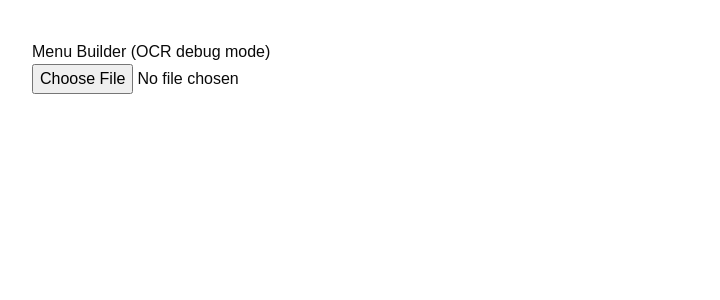
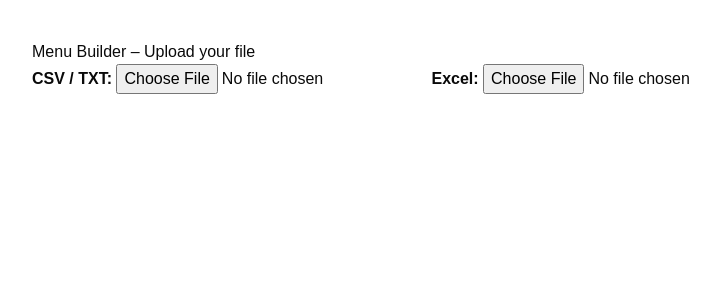
Before and after one commit to armiiinsaber/menulingo, a Next.js app: page /builder in a window 1280 px wide. Shown: the top 300 px of the page, without its empty margins (158-878 px from the left). Built offline with nearby package versions, Linux system fonts and the light colour scheme.

Commit message:
Update page.tsx

```diff
--- a/app/builder/page.tsx
+++ b/app/builder/page.tsx
@@ -1,78 +1,75 @@
 /* eslint-disable */
-/* @ts-nocheck */
 'use client';
 
 import { useState } from 'react';
 import DataGrid from 'react-data-grid';
 import { useRouter } from 'next/navigation';
+import Papa from 'papaparse';
+import * as XLSX from 'xlsx';
 
 export default function Builder() {
   const [rows, setRows] = useState([]);
   const [loading, setLoading] = useState(false);
   const router = useRouter();
 
-  /* ─────────────────────────────────────────────
-     Grid columns
-  ───────────────────────────────────────────── */
+  /* ── table columns ─────────────────────────── */
   const columns = [
-    { key: 'dish', name: 'Dish', editable: true },
-    { key: 'desc', name: 'Description', editable: true, width: 360 },
-    { key: 'price', name: 'Price', editable: true }
+    { key: 'dish',  name: 'Dish',         editable: true },
+    { key: 'desc',  name: 'Description',  editable: true, width: 360 },
+    { key: 'price', name: 'Price',        editable: true }
   ];
 
-  /* ─────────────────────────────────────────────
-     Upload → /api/ocr
-  ───────────────────────────────────────────── */
-  async function handleFile(e: any) {
-    if (!e.target.files?.[0]) return;
+  /* ── helper: rows → objects ─────────────────── */
+  function toObjects(arr) {
+    return arr.map(([d = '', s = '', p = '']) => ({
+      dish:  d.toString().trim(),
+      desc:  s.toString().trim(),
+      price: p.toString().trim()
+    }));
+  }
+
+  /* ── TEXT / CSV upload ──────────────────────── */
+  async function handleCsvTxt(e) {
+    const f = e.target.files?.[0];
+    if (!f) return;
     setLoading(true);
 
-    const form = new FormData();
-    form.append('file', e.target.files[0]);
+    const text = await f.text();
+    const parsed = Papa.parse(text, {
+      delimiter: /,|\t|\|/,
+      skipEmptyLines: true
+    }).data;
 
-    const r = await fetch('/api/ocr', { method: 'POST', body: form });
-    const json = await r.json();
-    const { lines = [], error } = json;
-
-    /* ---------- DEBUG OUTPUT ---------- */
-    console.log('DEBUG-OCR RESPONSE ↓↓↓');
-    console.log(json.debug || json);
-    alert(
-      error
-        ? 'OCR error: ' + error
-        : `OCR returned ${lines.length} lines.\n\nOpen DevTools › Console to view the full JSON.`
-    );
-    /* ---------------------------------- */
-
-    if (error || !lines.length) {
-      setRows([]);
-      setLoading(false);
-      return;
-    }
-
-    // convert "Dish | Desc | Price" → objects
-    const parsed = lines.map((l: string) => {
-      const [dish = '', desc = '', price = ''] = l.split('|').map(s => s.trim());
-      return { dish, desc, price };
-    });
-
-    setRows(parsed);
+    setRows(toObjects(parsed));
     setLoading(false);
   }
 
-  /* ─────────────────────────────────────────────
-     Translate & save → /api/generate
-  ───────────────────────────────────────────── */
+  /* ── Excel upload ───────────────────────────── */
+  async function handleExcel(e) {
+    const f = e.target.files?.[0];
+    if (!f) return;
+    setLoading(true);
+
+    const buf = await f.arrayBuffer();
+    const wb  = XLSX.read(buf);
+    const sh  = wb.Sheets[wb.SheetNames[0]];
+    const arr = XLSX.utils.sheet_to_json(sh, { header: 1, blankrows: false });
+
+    setRows(toObjects(arr));
+    setLoading(false);
+  }
+
+  /* ── Generate QR (existing flow) ────────────── */
   async function handleGenerate() {
     if (!rows.length) return;
     setLoading(true);
 
     const body = JSON.stringify({
       items: rows,
-      languages: ['fr', 'es'] // default for now
+      languages: ['fr', 'es']              // default; extend later
     });
 
-    const res = await fetch('/api/generate', {
+    const res  = await fetch('/api/generate', {
       method: 'POST',
       headers: { 'Content-Type': 'application/json' },
       body
@@ -83,20 +80,28 @@ export default function Builder() {
     out.slug ? router.push('/' + out.slug) : alert(out.error || 'Server error');
   }
 
-  /* ─────────────────────────────────────────────
-     Render
-  ───────────────────────────────────────────── */
+  /* ── UI ─────────────────────────────────────── */
   return (
     <div style={{ maxWidth: 900, margin: '40px auto', fontFamily: 'sans-serif' }}>
-      <h2>Menu Builder (OCR debug mode)</h2>
+      <h2>Menu Builder – Upload your file</h2>
 
-      <input
-        type="file"
-        name="file"
-        accept=".pdf,image/*"
-        disabled={loading}
-        onChange={handleFile}
-      />
+      <div style={{ marginBottom: 16 }}>
+        <label style={{ marginRight: 12 }}>
+          <strong>CSV / TXT: </strong>
+          <input type="file"
+                 accept=".csv,.tsv,.txt"
+                 onChange={handleCsvTxt}
+                 disabled={loading} />
+        </label>
+
+        <label>
+          <strong>Excel: </strong>
+          <input type="file"
+                 accept=".xlsx"
+                 onChange={handleExcel}
+                 disabled={loading} />
+        </label>
+      </div>
 
       {rows.length > 0 && (
         <>
@@ -104,7 +109,7 @@ export default function Builder() {
             columns={columns}
             rows={rows}
             onRowsChange={setRows}
-            style={{ height: 400, marginTop: 20 }}
+            style={{ height: 400, border: '1px solid #ccc' }}
           />
 
           <button
```
